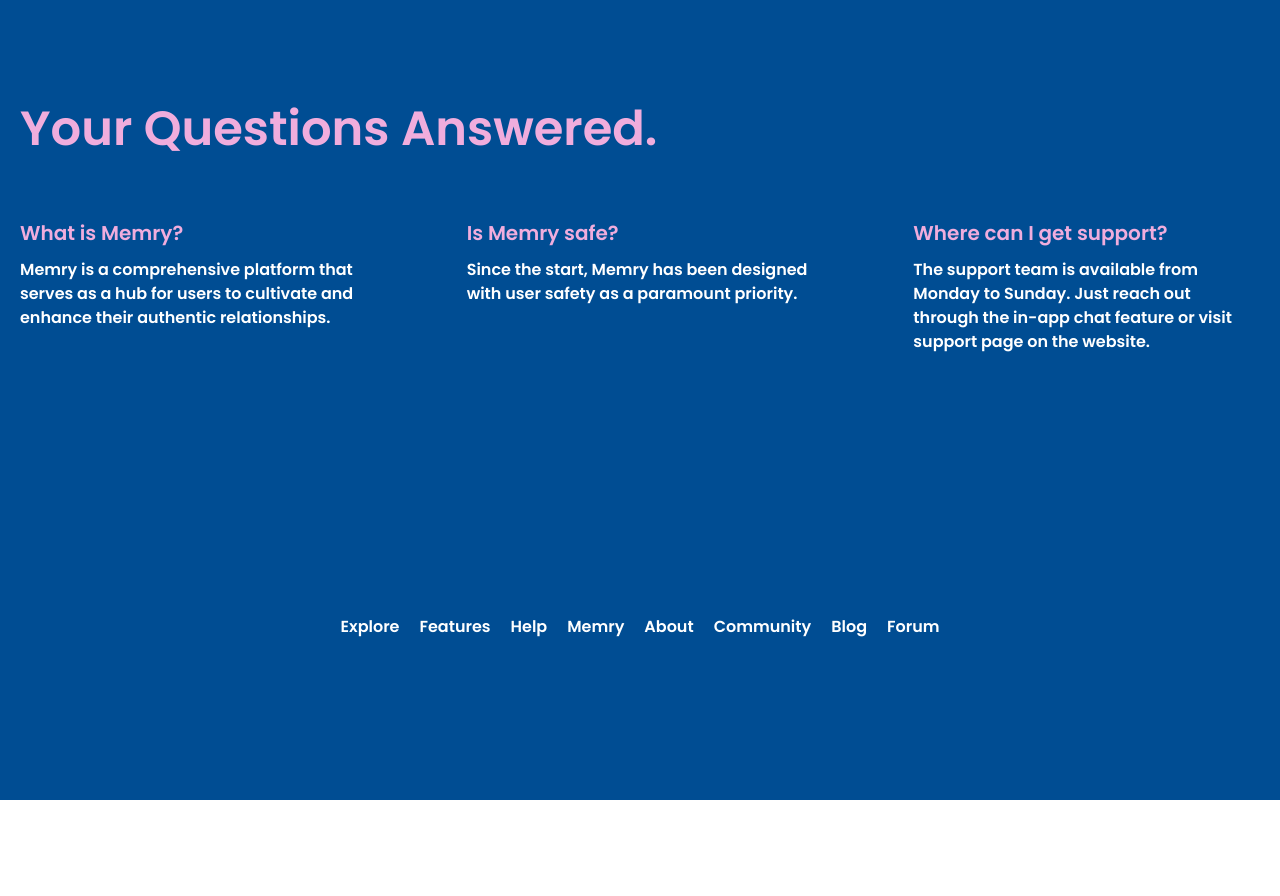
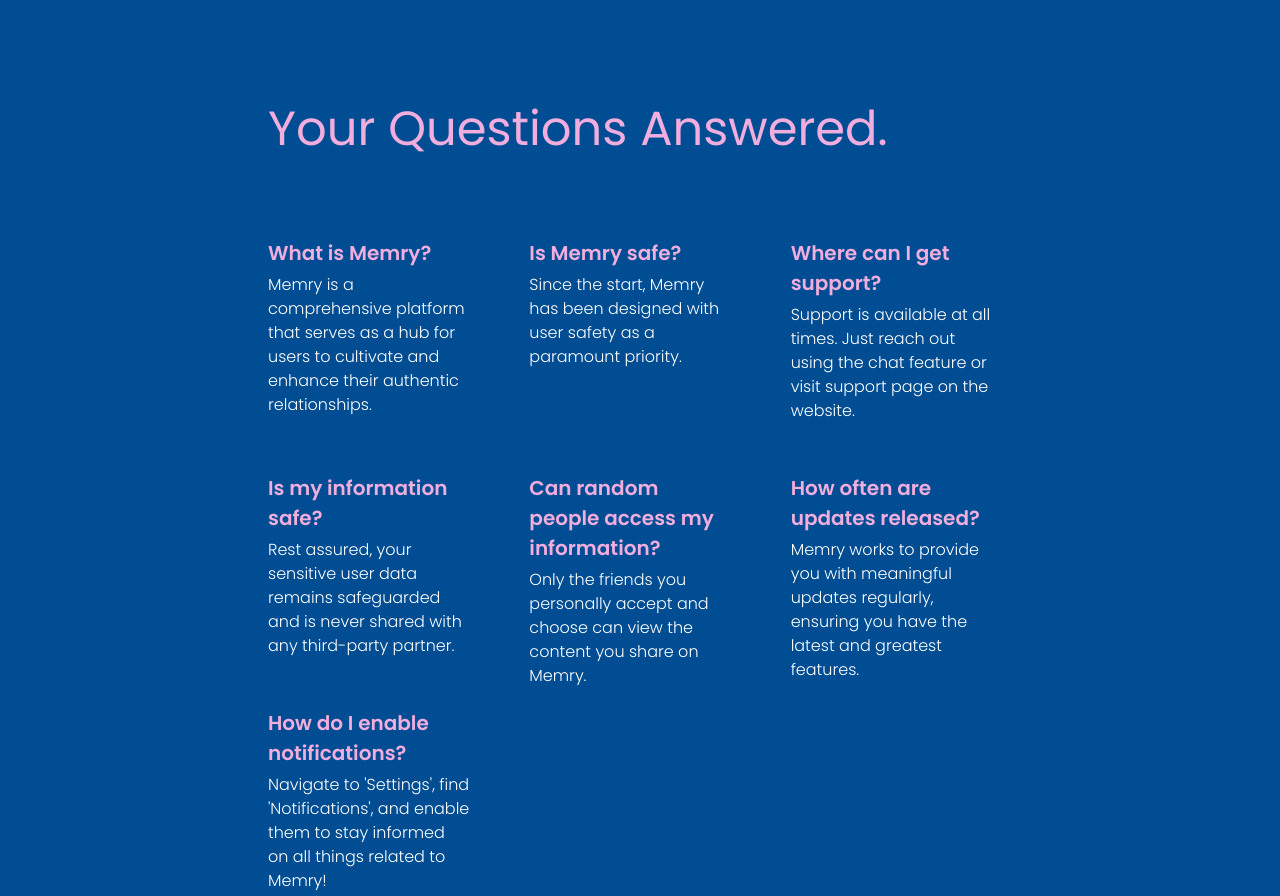
Before and after one commit to EnjoyableFrog382/LaunchPad, a plain HTML site: page faq.html in a window 1280 px wide. Shown: the top 896 px of the page. Before the commit the page ends 800 px from the top, so only its background shows below. Drawn offline with Linux system fonts and the light colour scheme.

```diff
--- /dev/null
+++ b/contact.css
@@ -0,0 +1,82 @@
+* {
+    margin: 0;
+    padding: 0;
+    box-sizing: border-box;
+}
+
+body {
+    font-family: 'Poppins', sans-serif;
+    display: flex;
+    justify-content: center;
+    align-items: center;
+    min-height: 100vh;
+    background: #F0ADDD;
+}
+
+.container {
+    display: flex;
+    flex-direction: column;
+    justify-content: center;
+    align-items: center;
+    padding: 40px;
+    border-radius: 8px;
+    background: #F0ADDD;
+    max-width: 600px;
+    width: 100%;
+}
+
+.header {
+    color: #004D93;
+    font-size: 50px;
+    font-weight: 700;
+    margin-bottom: 30px;
+    text-align: center;
+}
+
+.form-container {
+    width: 100%;
+    display: flex;
+    flex-direction: column;
+    gap: 20px;
+}
+
+.input-container {
+    width: 100%;
+}
+
+.input-field {
+    width: 100%;
+    padding: 16px;
+    border: 1px solid #ccc;
+    border-radius: 8px;
+    font-size: 16px;
+}
+
+.message-container {
+    width: 100%;
+}
+
+textarea {
+    width: 100%;
+    padding: 16px;
+    border: 1px solid #ccc;
+    border-radius: 8px;
+    font-size: 16px;
+    resize: none;
+    height: 100px;
+}
+
+.send-button {
+    background: #004D93;
+    color: white;
+    padding: 16px;
+    border: none;
+    border-radius: 8px;
+    font-size: 16px;
+    cursor: pointer;
+    transition: background 0.3s;
+}
+
+.send-button:hover {
+    background: #003366;
+}
--- a/faq.css
+++ b/faq.css
@@ -22,7 +22,7 @@ body {
     display: flex;
     flex-direction: column;
     justify-content: flex-start;
-    align-items: center;
+    align-items: flex-start;
 }
 
 .question-section {
@@ -33,7 +33,7 @@ body {
     flex-direction: column;
     justify-content: center;
     align-items: flex-start;
-    gap: 60.30px;
+    gap: 80px;
 }
 
 .header {
@@ -41,23 +41,30 @@ body {
     font-size: 48px;
     line-height: 57.60px;
     word-wrap: break-word;
+    padding-left: 20%;
+    padding-right: 20%;
 }
 
-.questions {
+.text-grid {
     width: 100%;
-    display: inline-flex;
-    justify-content: center;
-    align-items: flex-start;
-    gap: 100px;
+    display: grid;
+    grid-template-columns: repeat(3, 1fr);
+    grid-template-rows: repeat(3, 1fr);
+    row-gap: 20px;
+    column-gap: 40px;
+    padding-left: 20%;
+    padding-right: 20%;
+    align-items: start;
 }
 
 .question {
     flex: 1;
     display: flex;
     flex-direction: column;
-    justify-content: center;
+    justify-content: flex-start;
     align-items: flex-start;
-    gap: 10px;
+    gap: 5px;
+    margin-right: 20px;
 }
 
 .question-title {
@@ -68,10 +75,10 @@ body {
     word-wrap: break-word;
 }
 
-.question-content {
+.answer-text {
     color: white;
     font-size: 16px;
-    font-weight: 400;
+    font-weight: 300;
     line-height: 24px;
     word-wrap: break-word;
 }
@@ -91,10 +98,12 @@ body {
 .footer-links {
     width: 100%;
     display: flex;
-    justify-content: center;
+    justify-content: flex-start;
     align-items: center;
     flex-wrap: wrap;
     gap: 20px;
+    padding-left: 20%;
+    padding-right: 20%;
 }
 
 .footer-item {
--- a/faq.html
+++ b/faq.html
@@ -4,7 +4,7 @@
     <meta charset="UTF-8">
     <meta name="viewport" content="width=device-width, initial-scale=1.0">
     <title>FAQ</title>
-    <link href="https://fonts.googleapis.com/css2?family=Inter:wght@400;500;600;700&family=Poppins:wght@600&family=Staatliches&display=swap" rel="stylesheet">
+    <link href="https://fonts.googleapis.com/css2?family=Inter:wght@100;200;300;400;500;600;700&family=Poppins:wght@100;200;300;400;500;600&family=Staatliches&display=swap" rel="stylesheet">
     <link rel="stylesheet" href="faq.css">
 </head>
 <body>
@@ -12,22 +12,36 @@
         <div class="faq-section">
             <div class="question-section">
                 <div class="header">Your Questions Answered.</div>
-                <div class="questions">
+                <div class="text-grid">
                     <div class="question">
                         <div class="question-title">What is Memry?</div>
-                        <div class="question-content">Memry is a comprehensive platform that serves as a hub for users to cultivate and enhance their authentic relationships.</div>
+                        <div class="answer-text">Memry is a comprehensive platform that serves as a hub for users to cultivate and enhance their authentic relationships.</div>
                     </div>
                     <div class="question">
                         <div class="question-title">Is Memry safe?</div>
-                        <div class="question-content">Since the start, Memry has been designed with user safety as a paramount priority.</div>
+                        <div class="answer-text">Since the start, Memry has been designed with user safety as a paramount priority.</div>
                     </div>
                     <div class="question">
                         <div class="question-title">Where can I get support?</div>
-                        <div class="question-content">The support team is available from Monday to Sunday. Just reach out through the in-app chat feature or visit support page on the website.</div>
+                        <div class="answer-text">Support is available at all times. Just reach out using the chat feature or visit support page on the website.</div>
                     </div>
-                    <!-- Add other questions in similar structure -->
+                    <div class="question">
+                        <div class="question-title">Is my information safe?</div>
+                        <div class="answer-text">Rest assured, your sensitive user data remains safeguarded and is never shared with any third-party partner.</div>
+                    </div>
+                    <div class="question">
+                        <div class="question-title">Can random people access my information?</div>
+                        <div class="answer-text">Only the friends you personally accept and choose can view the content you share on Memry.</div>
+                    </div>
+                    <div class="question">
+                        <div class="question-title">How often are updates released?</div>
+                        <div class="answer-text">Memry works to provide you with meaningful updates regularly, ensuring you have the latest and greatest features.</div>
+                    </div>
+                    <div class="question">
+                        <div class="question-title">How do I enable notifications?</div>
+                        <div class="answer-text">Navigate to 'Settings', find 'Notifications', and enable them to stay informed on all things related to Memry!</div>
+                    </div>
                 </div>
-            </div>
             <div class="footer">
                 <div class="footer-links">
                     <div class="footer-item">Explore</div>
```
Also changed, not shown: contact.html (added, +29 -0 lines), index.html (+4 -1 lines), section 1.css (+18 -2 lines), section 2.css (+4 -4 lines).
